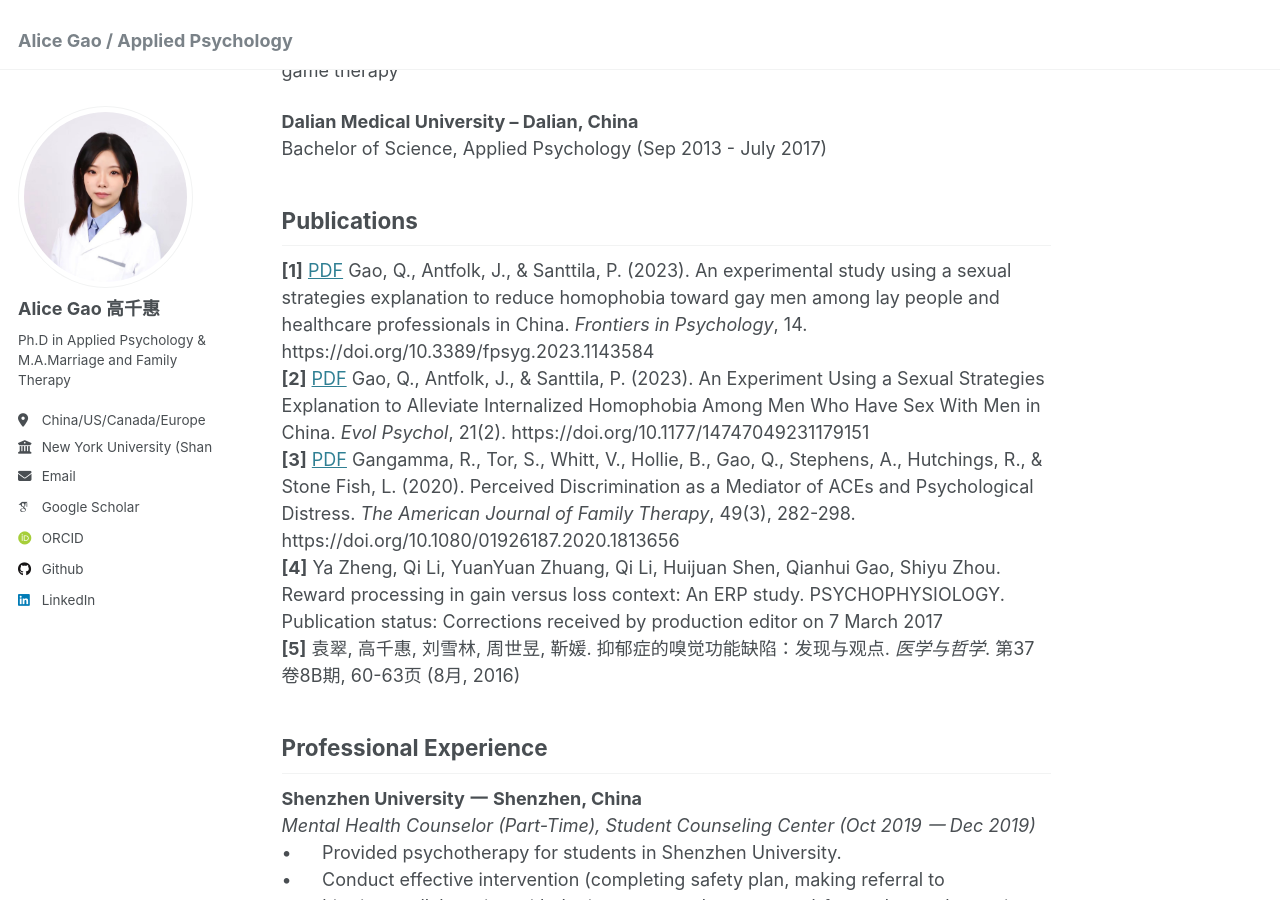
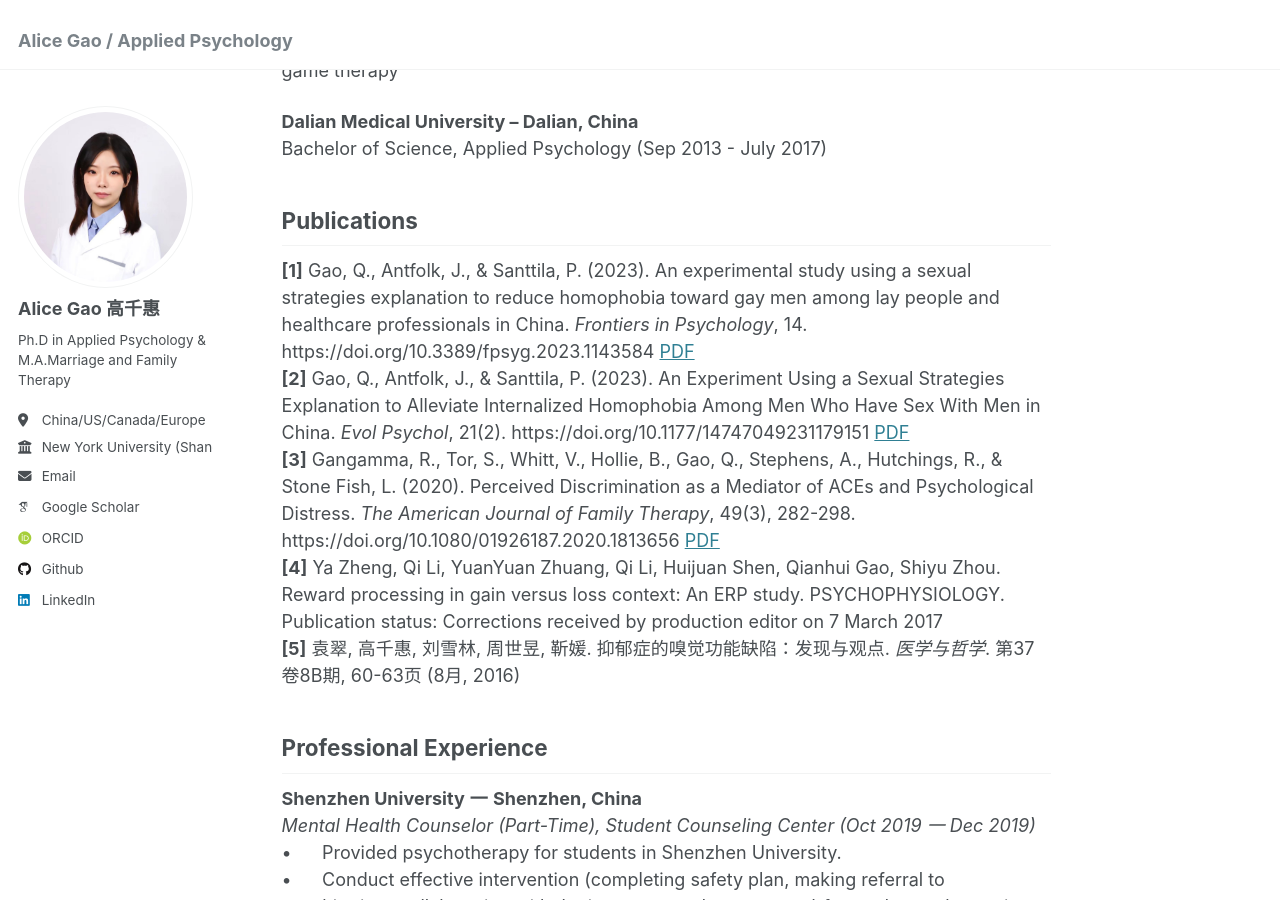
Before and after one commit to alicepsychology/alicepsychology.com, a Jekyll site: the page built from _pages/about.md, in a window 1280 px wide and 900 px high, scrolled down 611 px. Built offline with Jekyll 4.4.1, drawn with Linux system fonts in a browser that asks for light colours; some web fonts are replaced.

```diff
--- a/_pages/about.md
+++ b/_pages/about.md
@@ -30,9 +30,9 @@ Bachelor of Science, Applied Psychology (Sep 2013 - July 2017) <br />
 
 **Publications**
 ---
-**[1]** [PDF](https://doi.org/10.3389/fpsyg.2023.1143584) Gao, Q., Antfolk, J., & Santtila, P. (2023). An experimental study using a sexual strategies explanation to reduce homophobia toward gay men among lay people and healthcare professionals in China. _Frontiers in Psychology_, 14. https://doi.org/10.3389/fpsyg.2023.1143584<br />
-**[2]** [PDF](https://doi.org/10.1177/14747049231179151) Gao, Q., Antfolk, J., & Santtila, P. (2023). An Experiment Using a Sexual Strategies Explanation to Alleviate Internalized Homophobia Among Men Who Have Sex With Men in China. _Evol Psychol_, 21(2). https://doi.org/10.1177/14747049231179151<br />
-**[3]** [PDF](https://doi.org/10.1080/01926187.2020.1813656) Gangamma, R., Tor, S., Whitt, V., Hollie, B., Gao, Q., Stephens, A., Hutchings, R., & Stone Fish, L. (2020). Perceived Discrimination as a Mediator of ACEs and Psychological Distress. _The American Journal of Family Therapy_, 49(3), 282-298. https://doi.org/10.1080/01926187.2020.1813656<br />
+**[1]** Gao, Q., Antfolk, J., & Santtila, P. (2023). An experimental study using a sexual strategies explanation to reduce homophobia toward gay men among lay people and healthcare professionals in China. _Frontiers in Psychology_, 14. https://doi.org/10.3389/fpsyg.2023.1143584 [PDF](https://doi.org/10.3389/fpsyg.2023.1143584)<br />
+**[2]** Gao, Q., Antfolk, J., & Santtila, P. (2023). An Experiment Using a Sexual Strategies Explanation to Alleviate Internalized Homophobia Among Men Who Have Sex With Men in China. _Evol Psychol_, 21(2). https://doi.org/10.1177/14747049231179151 [PDF](https://doi.org/10.1177/14747049231179151) <br />
+**[3]** Gangamma, R., Tor, S., Whitt, V., Hollie, B., Gao, Q., Stephens, A., Hutchings, R., & Stone Fish, L. (2020). Perceived Discrimination as a Mediator of ACEs and Psychological Distress. _The American Journal of Family Therapy_, 49(3), 282-298. https://doi.org/10.1080/01926187.2020.1813656 [PDF](https://doi.org/10.1080/01926187.2020.1813656)<br />
 **[4]** Ya Zheng, Qi Li, YuanYuan Zhuang, Qi Li, Huijuan Shen, Qianhui Gao, Shiyu Zhou. Reward processing in gain versus loss context: An ERP study. PSYCHOPHYSIOLOGY. Publication status: Corrections received by production editor on 7 March 2017<br />
 **[5]** 袁翠, 高千惠, 刘雪林, 周世昱, 靳媛. 抑郁症的嗅觉功能缺陷：发现与观点. _医学与哲学_. 第37卷8B期, 60-63页 (8月, 2016)<br />
 
```
